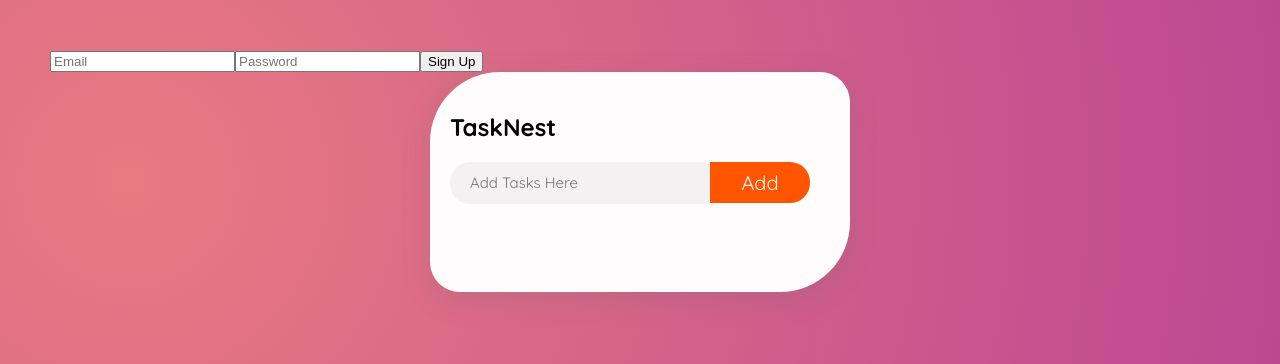
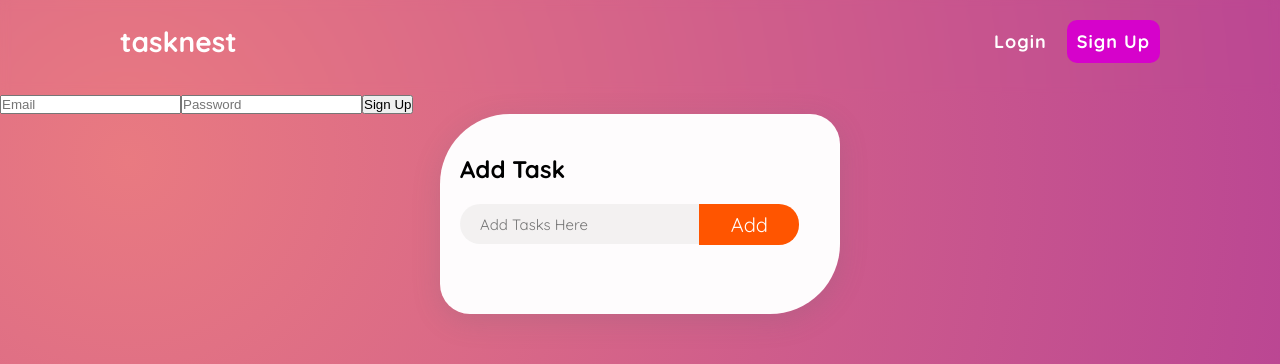
Before and after one commit to cs399f24/TaskNest, a React (Create React App) app: page / in a window 1280 px wide. Shown: the top 364 px of the page. Built offline with nearby package versions, Linux system fonts and the light colour scheme; no server answers; what amazon-cognito-identity-js would draw is missing.

Commit message:
added navigation bar, going to have to add routing so we gotta move the app.js component somewhere else which will be annoying

```diff
--- a/package.json
+++ b/package.json
@@ -11,6 +11,7 @@
     "framer-motion": "^11.11.10",
     "react": "^18.3.1",
     "react-dom": "^18.3.1",
+    "react-router-dom": "^6.27.0",
     "react-scripts": "5.0.1",
     "to-do": "file:",
     "web-vitals": "^2.1.4"
--- a/src/App.css
+++ b/src/App.css
@@ -1,7 +1,6 @@
 @import url('https://fonts.googleapis.com/css2?family=Nanum+Myeongjo:wght@400;700;800&family=Quicksand:wght@300..700&display=swap');
 
 .App {
-  padding: 50px;
   background: radial-gradient(circle at 10% 20%, rgb(233, 122, 129) 0%, rgb(181, 64, 149) 100.2%);
   font-family: "Quicksand", sans-serif;
   min-height: 100vh;
@@ -21,6 +20,11 @@
   border-bottom-right-radius: 70px;
   border-top-right-radius: 30px;
   border-bottom-left-radius: 30px;
+}
+
+.title {
+  margin-top: 20px;
+  margin-bottom: 20px;
 }
 
 .todo-input-div {
--- a/src/App.js
+++ b/src/App.js
@@ -1,16 +1,18 @@
 import React, { useState, useEffect } from 'react';
 import axios from 'axios';
 import { motion } from 'framer-motion';
-import { Card } from './components/card';
+import { Card } from './components/card/card';
 import './App.css';
 import { desc } from 'framer-motion/client';
 import SignUp from './pages/signUp/SignUp';
+import Navbar from './components/navbar/Navbar';
 
 function App() {
   const [tasks, setTasks] = useState([]);
   const [newTodo, setNewTodo] = useState("");
 
   const backendUrl = 'http://34.229.143.4:80';
+  const localHostUrl = 'http://localhost:5300'
 
 
   // Fetch tasks on component mount
@@ -43,8 +45,10 @@ function App() {
 
   return (
     <div className="App">
+      <Navbar/>
+      <SignUp/>
 
-      <SignUp/>
+
 
       <motion.div
         className="todo-task-container"
@@ -52,7 +56,7 @@ function App() {
         animate={{ opacity: 1, y: 0 }}
         transition={{ duration: 2 }}
       >
-        <h2 className="title">TaskNest</h2>
+        <h2 className="title">Add Task</h2>
         <div className="todo-input-div">
           <input
             className="todo-input"
--- /dev/null
+++ b/src/components/navbar/Navbar.jsx
@@ -0,0 +1,70 @@
+import { useState } from 'react';
+import styles from './Navbar.module.css';
+import logo from '../../assets/logo.png'
+import {motion} from 'framer-motion'
+import { useNavigate } from 'react-router-dom'; // Import useNavigate
+
+
+function Navbar() {
+
+
+    const [isActive, setIsActive] = useState(false);
+
+
+    const toggleActiveClass = () => {
+        setIsActive(!isActive);
+    };
+    {/**
+
+         const handleSignUpClick = () => {
+        navigate('/sign-up'); // Navigate to the Sign Up route
+        setIsActive(false); // Optionally close the menu after clicking
+    };
+
+        const navigate = useNavigate(); // Initialize useNavigate
+
+
+         */}
+
+
+
+    return (
+        <div className={styles.main}>
+            <header className={styles.navbarHeader}>
+                <nav className={styles.navbar}>
+                    <div className={styles.logo}>
+                        <h3>tasknest</h3>
+                    </div>
+
+                    <ul className={`${styles.navMenu} ${isActive ? styles.active : 'navMenuDefault'}`}>
+                        <li>
+                            <a href='/' className={styles.navLink}>Login</a>
+                        </li>
+                        <li>
+                        <a
+                                href="#" // Change href to "#" to prevent default link behavior
+                                id='sign-up'
+                                className={styles.navLink}
+                                // Use handleSignUpClick
+                            >
+                                Sign Up
+                            </a>
+                        </li>
+
+                    </ul>
+
+                    <div
+                        className={`${styles.hamburger} ${isActive ? styles.active : ''}`}
+                        onClick={toggleActiveClass}
+                    >
+                        <span className={styles.bar}></span>
+                        <span className={styles.bar}></span>
+                        <span className={styles.bar}></span>
+                    </div>
+                </nav>
+            </header>
+        </div>
+    );
+}
+
+export default Navbar;
--- /dev/null
+++ b/src/components/navbar/Navbar.module.css
@@ -0,0 +1,223 @@
+@import url('https://fonts.googleapis.com/css2?family=Nanum+Myeongjo:wght@400;700;800&family=Quicksand:wght@300..700&display=swap');
+
+* {
+  padding: 0;
+  margin: 0;
+  box-sizing: border-box;
+}
+
+
+
+.main {
+  width: 100%;
+  font-family: "Quicksand", sans-serif;
+  letter-spacing: 0px;
+
+
+
+}
+
+
+
+.navbar-header {
+  width: 100%;
+}
+
+.navbar {
+    top: 0;
+    left: 0;
+    right: 0;
+    padding: 10px 20px;
+    display: flex;
+    justify-content: space-between;
+    align-items: center;
+    min-height: 60px;
+    width: 100%;
+    z-index: 10000;
+    backdrop-filter: blur(5px);
+    padding-top: 20px;
+    padding-bottom: 30px;
+
+  }
+
+  .absolute {
+    position: absolute;
+  }
+
+  .fixed {
+    position: fixed;
+  }
+
+  .logo {
+    margin-left: 100px;
+    display: flex;
+    align-items: center;
+    gap: 10px;
+    position: relative; /* Add this */
+    font-family: "Quicksand", sans-serif;
+    transform-origin: center center; /* Ensure rotation happens around the center */
+
+
+
+
+  }
+
+  .logo img {
+    width: 50px;
+    height: 50px;
+    display: block; /* Ensures the image is treated as a block element */
+
+  }
+
+  .logo h3 {
+    color: white;
+    font-size: 28px;
+    font-weight: 700;
+  }
+  .navMenu {
+  display: flex;
+  list-style: none;
+  gap: 20px;
+align-items: center;
+}
+
+.navLink {
+  text-decoration: none;
+  color: white;
+  font-size: 18px;
+  transition: color 0.3s ease-in-out;
+  font-weight: 800;
+  letter-spacing: 1px;
+}
+
+li:nth-of-type(2) {
+  background-color: rgb(214, 2, 203);
+  padding: 10px;
+  border-radius: 10px;
+
+}
+
+.navLink:hover {
+  color: rgba(241, 241, 241, 0.593);
+}
+.hamburger {
+  display: none;
+}
+
+.navMenu {
+  margin-right: 100px;
+}
+
+
+
+
+
+  /* media queries */
+
+  @media screen and (max-width: 780px){
+
+    .logo {
+        margin-left: 0px;
+    }
+
+    .navbar {
+      animation: none;
+    }
+
+    .navbar-change {
+      animation: none;
+      margin: 0 auto;
+      position: fixed;
+      top: 0;
+      margin: 0 auto;
+      padding: 10px 20px;
+      display: flex;
+      justify-content: space-evenly;
+      align-items: center;
+      gap: 40px;
+      min-height: 60px;
+      width: 100%;
+      left: 50%;
+      transform: translateX(-50%);
+      z-index: 10000;
+    box-shadow: none;  }
+
+      .navbar-change img {
+        filter: none;
+
+
+        }
+
+        .navbar-change a {
+          color: white;
+
+
+          }
+
+
+    /* hamburger */
+    .hamburger {
+      display: block;
+      cursor: pointer;
+      color: white;
+    }
+
+
+    .bar {
+          background-color: #ffffff;
+          width: 20px;
+          height: 3px;
+          display: block;
+          margin: 5px;
+          -webkit-transition: 0.3s ease-in-out;
+          transition: 0.3s ease-in-out;
+      }
+
+    /* adding active class to the bars  */
+    .hamburger.active .bar:nth-child(2){
+      opacity: 0;
+    }
+    .hamburger.active .bar:nth-child(1){
+      transform: translateY(8px) rotate(45deg);
+    }
+    .hamburger.active .bar:nth-child(3){
+      transform: translateY(-8px) rotate(-45deg);
+    }
+
+
+    /* navMenu */
+
+    .navMenu{
+      position: absolute;
+      flex-direction: column;
+      gap: 0;
+      top: 67px;
+      left: -100%;
+      text-align: start;
+      width: 100%;
+      transition: 0.7s ease-in-out;
+      backdrop-filter: blur(5px);
+        background-color: rgba(0, 0, 0, 0.4);
+      margin-top: 0px;
+      padding: 20px;
+      margin-right: 0px;
+
+        }
+
+    .navMenu.active{
+      left: 0;
+    }
+
+    .navMenu li {
+      margin: 0 auto;
+      margin-bottom: 40px;
+    }
+
+    .navbar {
+        backdrop-filter: blur(0px);
+        background-color: rgba(0, 0, 0, 0.4);
+
+    }
+
+
+  }
--- a/src/index.js
+++ b/src/index.js
@@ -3,6 +3,8 @@ import ReactDOM from 'react-dom/client';
 import './index.css';
 import App from './App';
 import reportWebVitals from './reportWebVitals';
+import { BrowserRouter } from 'react-router-dom'; // Import BrowserRouter
+
 
 const root = ReactDOM.createRoot(document.getElementById('root'));
 root.render(
--- a/src/pages/signUp/SignUp.jsx
+++ b/src/pages/signUp/SignUp.jsx
@@ -20,7 +20,7 @@ export const SignUp = () => {
 
 
   return (
-    <div>
+    <div className='sign-up-page'>
       <form onSubmit={onSubmit}>
         <input
           type="email"
```
Also changed, not shown: src/assets/logo.png (added), src/components/card/card.css (renamed from src/components/card.css), src/components/card/card.jsx (renamed from src/components/card.jsx), 1 other file (tests, documents, lock files or other folders).
